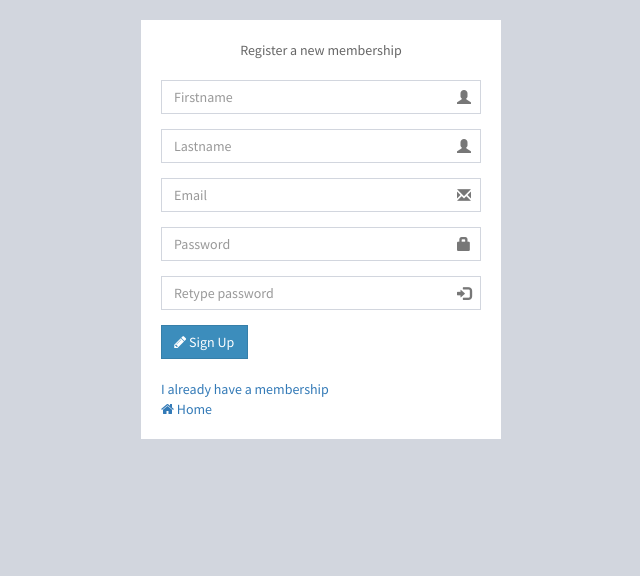
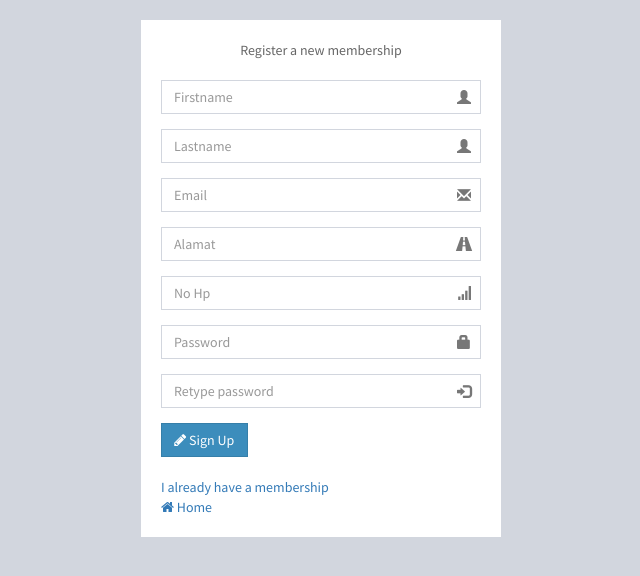
Before and after one commit to aklilanugerah2/PSI, a PHP site: page /ecommerce/signup.php in a window 1280 px wide. Shown: the top 576 px of the page, without its empty margins (319-959 px from the left). Run offline with PHP 8.4, Linux system fonts and the light colour scheme; some libraries are stand-ins or nearby versions.

Commit message:
merge branch
tambah

```diff
--- a/register.php
+++ b/register.php
@@ -7,6 +7,7 @@
 	if(isset($_POST['signup'])){
 		$firstname = $_POST['firstname'];
 		$lastname = $_POST['lastname'];
+
 		$email = $_POST['email'];
 		$password = $_POST['password'];
 		$repassword = $_POST['repassword'];
--- a/signup.php
+++ b/signup.php
@@ -43,6 +43,18 @@
         		<input type="email" class="form-control" name="email" placeholder="Email" value="<?php echo (isset($_SESSION['email'])) ? $_SESSION['email'] : '' ?>" required>
         		<span class="glyphicon glyphicon-envelope form-control-feedback"></span>
       		</div>
+
+          <div class="form-group has-feedback">
+        		<input type="text" class="form-control" name="Alamat" placeholder="Alamat" value="<?php echo (isset($_SESSION['addres'])) ? $_SESSION['addres'] : '' ?>" required>
+        		<span class="glyphicon glyphicon-road form-control-feedback"></span>
+      		</div>
+
+
+          <div class="form-group has-feedback">
+        		<input type="text" class="form-control" name="No Hp" placeholder="No Hp" value="<?php echo (isset($_SESSION['	contact_info'])) ? $_SESSION['	contact_info'] : '' ?>" required>
+        		<span class="glyphicon glyphicon-signal form-control-feedback"></span>
+      		</div>
+
           <div class="form-group has-feedback">
             <input type="password" class="form-control" name="password" placeholder="Password" required>
             <span class="glyphicon glyphicon-lock form-control-feedback"></span>
```
